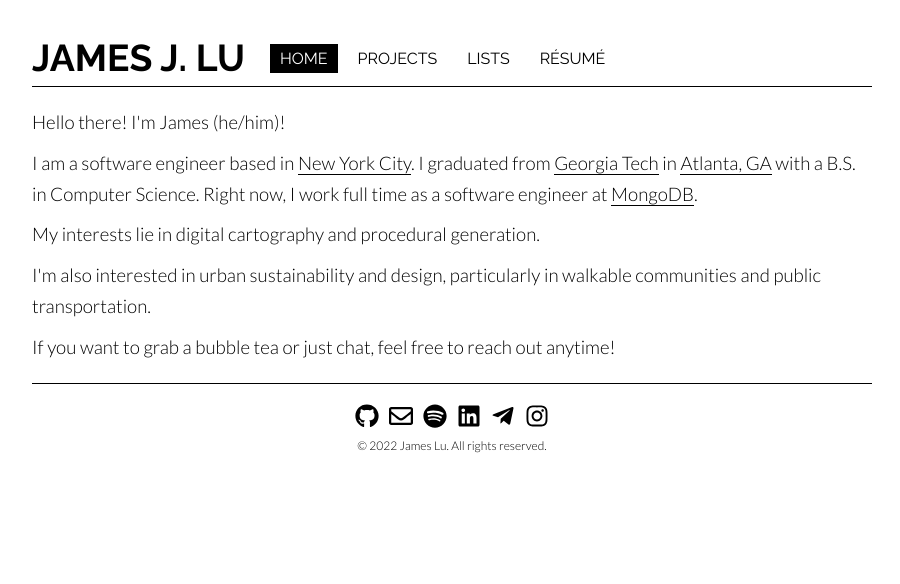
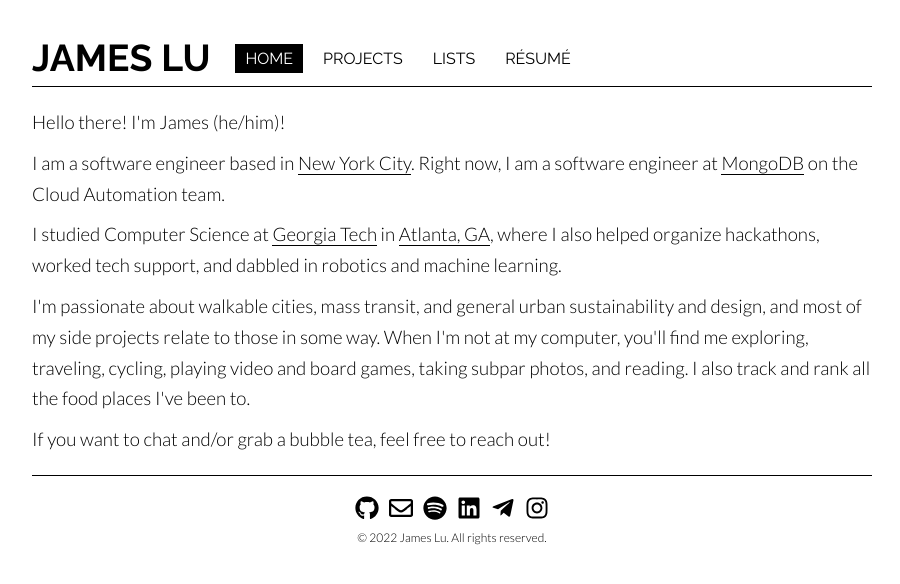
Before and after one commit to NameThatFollows/personal-website, a Gatsby site: page / in a window 1280 px wide. Shown: the whole page, without its empty margins (188-1088 px from the left). Built offline with nearby package versions, Linux system fonts and the light colour scheme; Gatsby itself is replaced by a stand-in of ours.

Commit message:
:speech_balloon: Update home

```diff
--- a/src/components/Header.js
+++ b/src/components/Header.js
@@ -25,7 +25,7 @@ export default function Header(props) {
     <div className={css.header}>
       <Title />
       <div className={css.navigation}>
-        <h1>James J. Lu</h1>
+        <h1>James Lu</h1>
         <nav>
           {navLinks}
         </nav>
--- a/src/pages/home/home.md
+++ b/src/pages/home/home.md
@@ -4,12 +4,10 @@ type: home
 
 Hello there! I'm James (he/him)!
 
-I am a software engineer based in [New York City](https://www.google.com/maps/place/New+York,+NY/@40.6997557,-74.086227,11.5z/data=!4m5!3m4!1s0x89c24fa5d33f083b:0xc80b8f06e177fe62!8m2!3d40.7127848!4d-74.0059662).
-I graduated from [Georgia Tech](https://www.gatech.edu) in [Atlanta, GA](https://goo.gl/maps/9cDs11jx2ED2) with a B.S. in Computer Science.
-Right now, I work full time as a software engineer at [MongoDB](https://www.mongodb.com/).
+I am a software engineer based in [New York City](https://www.google.com/maps/place/New+York,+NY/@40.6997557,-74.086227,11.5z/data=!4m5!3m4!1s0x89c24fa5d33f083b:0xc80b8f06e177fe62!8m2!3d40.7127848!4d-74.0059662). Right now, I am a software engineer at [MongoDB](https://www.mongodb.com/) on the Cloud Automation team.
 
-My interests lie in digital cartography and procedural generation.
+I studied Computer Science at [Georgia Tech](https://www.gatech.edu) in [Atlanta, GA](https://goo.gl/maps/9cDs11jx2ED2), where I also helped organize hackathons, worked tech support, and dabbled in robotics and machine learning.
 
-I'm also interested in urban sustainability and design, particularly in walkable communities and public transportation.
+I'm passionate about walkable cities, mass transit, and general urban sustainability and design, and most of my side projects relate to those in some way. When I'm not at my computer, you'll find me exploring, traveling, cycling, playing video and board games, taking subpar photos, and reading. I also track and rank all the food places I've been to.
 
-If you want to grab a bubble tea or just chat, feel free to reach out anytime!
+If you want to chat and/or grab a bubble tea, feel free to reach out!
```
